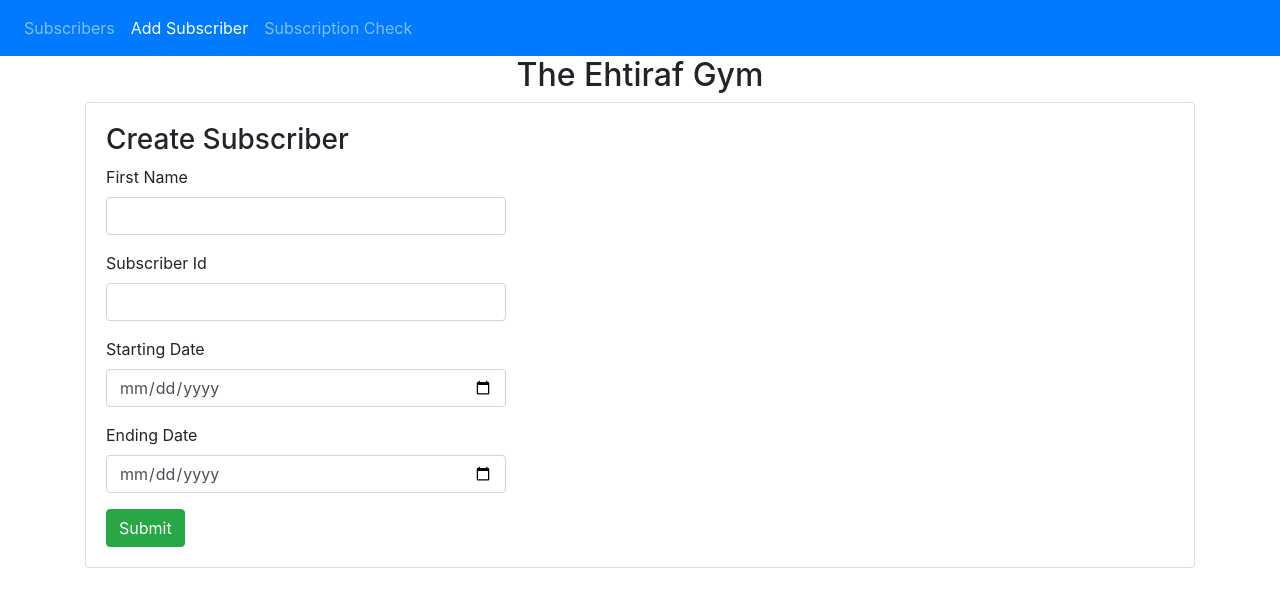
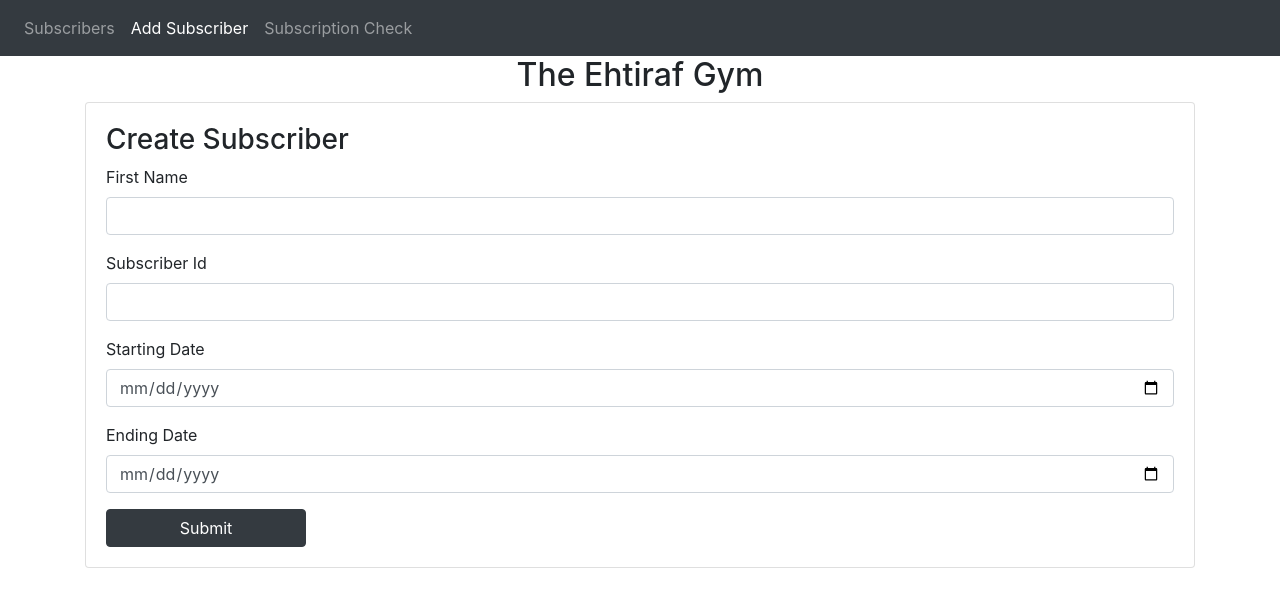
Before and after one commit to yazanJAlkhateeb/gym-web, an Angular app: page /add in a window 1280 px wide. Shown: the top 604 px of the page. Built offline with nearby package versions, Linux system fonts and the light colour scheme.

Commit message:
check if the subscriber active or not

```diff
--- a/angular.json
+++ b/angular.json
@@ -23,6 +23,7 @@
               "src/assets"
             ],
             "styles": [
+              "./node_modules/@angular/material/prebuilt-themes/pink-bluegrey.css",
               "src/styles.css",
               "node_modules/bootstrap/dist/css/bootstrap.min.css"
             ],
@@ -87,6 +88,7 @@
               "src/assets"
             ],
             "styles": [
+              "./node_modules/@angular/material/prebuilt-themes/pink-bluegrey.css",
               "src/styles.css",
               "node_modules/bootstrap/dist/css/bootstrap.min.css"
             ],
--- a/package.json
+++ b/package.json
@@ -12,15 +12,18 @@
   "private": true,
   "dependencies": {
     "@angular/animations": "~8.0.0",
+    "@angular/cdk": "~8.2.3",
     "@angular/common": "~8.0.0",
     "@angular/compiler": "~8.0.0",
     "@angular/core": "~8.0.0",
     "@angular/forms": "~8.0.0",
+    "@angular/material": "^8.2.3",
     "@angular/platform-browser": "~8.0.0",
     "@angular/platform-browser-dynamic": "~8.0.0",
     "@angular/router": "~8.0.0",
     "bootstrap": "^4.5.3",
-    "jquery": "^3.5.0",
+    "hammerjs": "^2.0.8",
+    "jquery": "^3.5.1",
     "rxjs": "~6.4.0",
     "tslib": "^1.9.0",
     "zone.js": "^0.9.1"
--- a/src/app/app.component.html
+++ b/src/app/app.component.html
@@ -1,4 +1,4 @@
-<nav class="navbar navbar-expand-sm bg-primary navbar-dark">
+<nav class="navbar navbar-expand-sm bg-dark navbar-dark">
   <!-- Links -->
   <ul class="navbar-nav">
     <li class="nav-item">
@@ -14,6 +14,7 @@
 </nav>
 
 
+
 <div class="container">
   <h2 style="text-align: center;">{{title}}</h2>
   <div class="card">
--- a/src/app/app.module.ts
+++ b/src/app/app.module.ts
@@ -9,6 +9,7 @@ import {SubscribersListComponent} from './subscribers-list/subscribers-list.comp
 import {HttpClientModule} from '@angular/common/http';
 import {UpdateSubscriberComponent} from './update-subscriber/update-subscriber.component';
 import {SubscriptionCheckComponent} from "./subscription-check/subscription-check.component";
+import { BrowserAnimationsModule } from '@angular/platform-browser/animations';
 
 @NgModule({
   declarations: [
@@ -23,7 +24,8 @@ import {SubscriptionCheckComponent} from "./subscription-check/subscription-chec
     BrowserModule,
     AppRoutingModule,
     FormsModule,
-    HttpClientModule
+    HttpClientModule,
+    BrowserAnimationsModule
   ],
   providers: [],
   bootstrap: [AppComponent]
--- a/src/app/create-subscriber/create-subscriber.component.html
+++ b/src/app/create-subscriber/create-subscriber.component.html
@@ -1,5 +1,5 @@
 <h3>Create Subscriber</h3>
-<div [hidden]="submitted" style="width: 400px;">
+<div [hidden]="submitted" >
   <form (ngSubmit)="onSubmit()">
     <div class="form-group">
       <label for="name">First Name</label>
@@ -21,7 +21,7 @@
       <input type="date" class="form-control" id="endOfSubscription" required [(ngModel)]="subscriber.endOfSubscription" name="endOfSubscription">
     </div>
 
-    <button type="submit" class="btn btn-success">Submit</button>
+    <button type="submit" class="btn btn-dark"style="width: 200px;">Submit</button>
   </form>
 </div>
 
--- a/src/app/subscribers-list/subscribers-list.component.css
+++ b/src/app/subscribers-list/subscribers-list.component.css
@@ -0,0 +1,6 @@
+.red{
+  color:red;
+}
+.green{
+  color:green;
+}
--- a/src/app/subscribers-list/subscribers-list.component.html
+++ b/src/app/subscribers-list/subscribers-list.component.html
@@ -15,15 +15,19 @@
       </tr>
       </thead>
       <tbody>
-        <tr *ngFor="let subscriber of subscribers | async">
+      <tr *ngFor="let subscriber of subscribers | async"
+          [ngClass]="today(subscriber.endOfSubscription)?'green':'red'">
         <td>{{subscriber.id}}</td>
         <td>{{subscriber.firstName}}</td>
         <td>{{subscriber.subscriberId}}</td>
         <td>{{subscriber.startOfSubscription}}</td>
         <td>{{subscriber.endOfSubscription}}</td>
-          <td><button (click)="deleteSubscriber(subscriber.id)" class="btn btn-danger">Delete</button>
-              <button (click)="updateSubscriber(subscriber.id)" class="btn btn-info" style="margin-left: 10px">Update</button>
-              <button (click)="subscriberDetails(subscriber.id)" class="btn btn-info" style="margin-left: 10px">Details</button>
+        <td>
+          <button (click)="deleteSubscriber(subscriber.id)" class="btn btn-danger">Delete</button>
+          <button (click)="updateSubscriber(subscriber.id)" class="btn btn-info" style="margin-left: 10px">Update
+          </button>
+          <button (click)="subscriberDetails(subscriber.id)" class="btn btn-info" style="margin-left: 10px">Details
+          </button>
         </td>
       </tr>
       </tbody>
--- a/src/app/subscribers-list/subscribers-list.component.ts
+++ b/src/app/subscribers-list/subscribers-list.component.ts
@@ -1,9 +1,8 @@
-import { SubscriberDetailsComponent } from './../subscriber-details/subscriber-details.component';
-import { Observable } from "rxjs";
-import { SubscriberService} from "./../subscriber.service";
-import { Subscriber } from "./../subscriber";
-import { Component, OnInit } from "@angular/core";
-import { Router } from '@angular/router';
+import {Observable} from "rxjs";
+import {SubscriberService} from "./../subscriber.service";
+import {Subscriber} from "./../subscriber";
+import {Component, OnInit} from "@angular/core";
+import {Router} from '@angular/router';
 
 @Component({
   selector: "app-subscriber-list",
@@ -14,7 +13,8 @@ export class SubscribersListComponent implements OnInit {
   subscribers: Observable<Subscriber[]>;
 
   constructor(private subscriberService: SubscriberService,
-    private router: Router) {}
+              private router: Router) {
+  }
 
   ngOnInit() {
     this.reloadData();
@@ -34,11 +34,16 @@ export class SubscribersListComponent implements OnInit {
         error => console.log(error));
   }
 
-  subscriberDetails(id: number){
+  today(endOfSubscription: string) {
+    return Date.parse(endOfSubscription)> Date.now();
+
+  }
+
+  subscriberDetails(id: number) {
     this.router.navigate(['details', id]);
   }
 
-  updateSubscriber(id: number){
+  updateSubscriber(id: number) {
     this.router.navigate(['update', id]);
   }
 }
--- a/src/app/subscription-check/subscription-check.component.html
+++ b/src/app/subscription-check/subscription-check.component.html
@@ -4,7 +4,7 @@
     <label for="name">subscriber Id</label>
     <input [(ngModel)]="subscriberId" class="form-control" id="subscriberId" name="subscriberId" required type="text">
   </div>
-  <button class="btn btn-success" type="submit">Submit</button>
+  <button type="submit" class="btn btn-dark"style="width: 200px;">Submit</button>
 </form>
 <hr/>
 <div *ngIf="subscriber">
--- a/src/index.html
+++ b/src/index.html
@@ -7,6 +7,8 @@
 
   <meta name="viewport" content="width=device-width, initial-scale=1">
   <link rel="icon" type="image/x-icon" href="favicon.ico">
+  <link href="https://fonts.googleapis.com/css?family=Roboto:300,400,500&display=swap" rel="stylesheet">
+  <link href="https://fonts.googleapis.com/icon?family=Material+Icons" rel="stylesheet">
 </head>
 <body>
   <app-root></app-root>
--- a/src/main.ts
+++ b/src/main.ts
@@ -1,3 +1,4 @@
+import 'hammerjs';
 import { enableProdMode } from '@angular/core';
 import { platformBrowserDynamic } from '@angular/platform-browser-dynamic';
 
--- a/src/styles.css
+++ b/src/styles.css
@@ -11,3 +11,5 @@
     text-align: center;
     color: white;
 }
+html, body { height: 100%; }
+body { margin: 0; font-family: Roboto, "Helvetica Neue", sans-serif; }
```
Also changed, not shown: 1 other file (tests, documents, lock files or other folders). Lines whose indentation alone changed are shown as unchanged.
